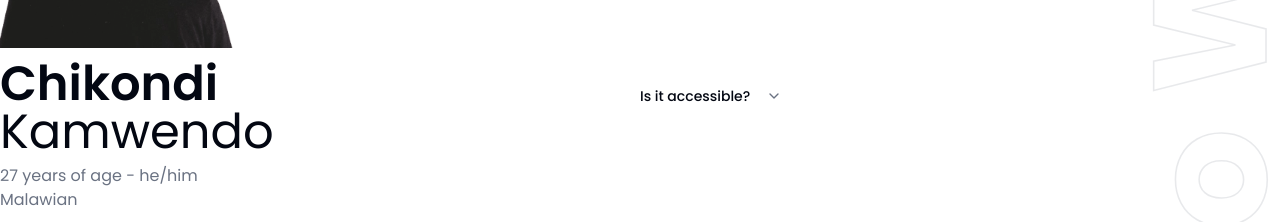
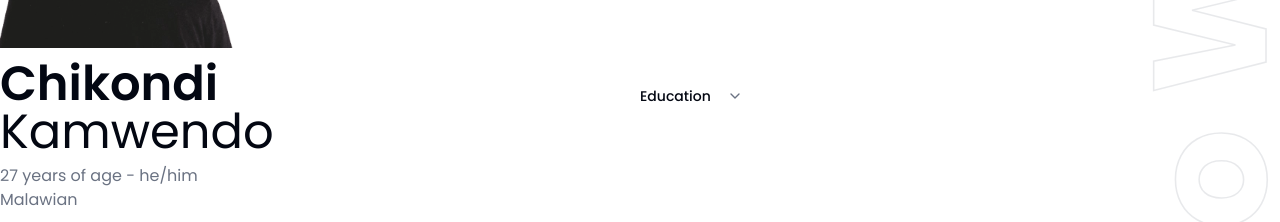
Before and after one commit to chikondikamwendo/chikondikamwendo.github.io, a React (Vite) app: page /about in a window 1280 px wide. Shown: the part 330-552 px from the top of the page. Built offline with nearby package versions, Linux system fonts and the light colour scheme.

Commit message:
WIP: About page

```diff
--- a/src/pages/about.tsx
+++ b/src/pages/about.tsx
@@ -51,9 +51,7 @@ export default function About() {
                 <div className="min-h-1/2">
                     <Accordion type="single" collapsible>
                         <AccordionItem value="item-1">
-                            <AccordionTrigger>
-                                Is it accessible?
-                            </AccordionTrigger>
+                            <AccordionTrigger>Education</AccordionTrigger>
                             <AccordionContent>
                                 Yes. It adheres to the WAI-ARIA design pattern.
                             </AccordionContent>
@@ -64,3 +62,11 @@ export default function About() {
         </section>
     );
 }
+
+function Bullet() {
+    return (
+        <div className="w-5 h-5 bg-none border-3 flex justify-center items-center border-secondary-foreground rounded-full">
+            <div className="w-2.5 h-2.5 rounded-full bg-secondary-foreground"></div>
+        </div>
+    );
+}
```
